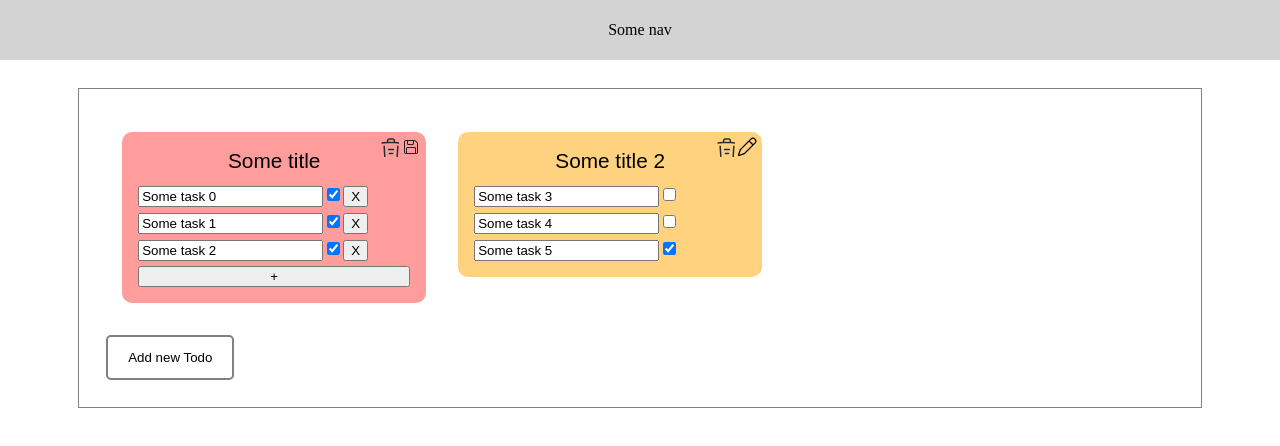
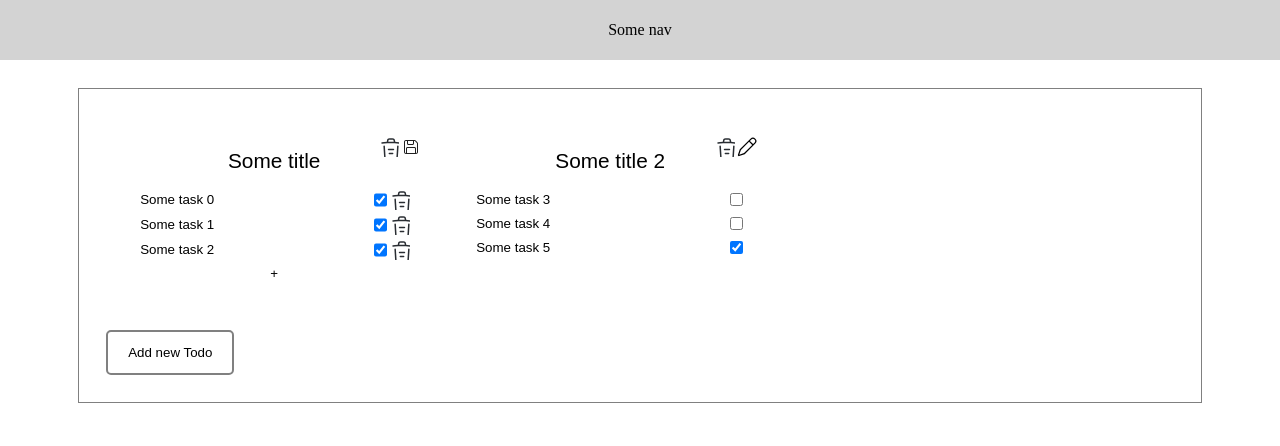
Before and after one commit to ImaSerix/todoApp-front, a React (Vite) app: page / in a window 1280 px wide. Both pictures are taken after a click on the button 411 px from the left and 147 px from the top of the page. Shown: the top 446 px of the page. Built offline with nearby package versions, Linux system fonts and the light colour scheme.

Commit message:
refactoring: Now project follows BEM methodology feature: In todoAPI and todoSLice added support for main color in rgba

```diff
--- a/src/App.css
+++ b/src/App.css
@@ -1,10 +1,10 @@
-.App{
+.app{
   display: grid;
   grid-template-columns: 1fr;
   grid-template-rows: 60px auto;
 }
 
-.App-nav{
+.app__nav{
   position: fixed;
   display: grid;
   justify-content: center;
@@ -16,7 +16,7 @@
   background-color: lightgray;
 }
 
-.App-content{
+.app__content{
   border: 1px solid gray;
   padding: 0.7em;
   grid-row: 2;
--- a/src/App.tsx
+++ b/src/App.tsx
@@ -4,11 +4,11 @@ import TodoContainer from "./features/todo/todoContainer.tsx";
 function App() {
 
   return (
-    <div className="App">
-        <nav className="App-nav">
+    <div className="app">
+        <nav className="app__nav">
             Some nav
         </nav>
-        <div className={'App-content'}>
+        <div className={'app__content'}>
             <TodoContainer />
         </div>
     </div>
--- a/src/api/todoAPI.ts
+++ b/src/api/todoAPI.ts
@@ -13,7 +13,12 @@ const data: iData = {
         {
             id: 0,
             title: "Some title",
-            color: '#FF000063',
+            color: {
+                red: 255,
+                green:0,
+                blue: 0,
+                opacity: 0.8,
+            },
             tasks: [
                 {
                     id: 0,
@@ -38,7 +43,12 @@ const data: iData = {
         {
             id: 1,
             title: "Some title 2",
-            color: '#FFA5007F',
+            color: {
+                red: 125,
+                green:125,
+                blue: 0,
+                opacity: 0.8,
+            },
             tasks: [
                 {
                     id: 3,
--- a/src/features/todo/task.tsx
+++ b/src/features/todo/task.tsx
@@ -18,9 +18,11 @@ const Task = ({ task, taskHandlers, editMode}: iTaskProps) => {
     }
 
     return <div className="task">
-        <input type={'task__text'} value={task.text} onChange={handleTextChange} readOnly={!editMode}></input>
+        <input className={'task__text'} value={task.text} onChange={handleTextChange} readOnly={!editMode}></input>
         <input className={'task__checkBox'} type={'checkbox'} onChange={() => taskHandlers.handleTaskStatusToggle(task.id)} checked={task.completed}/>
-        <button className={'task__button-remove'} onClick={()=> taskHandlers.handleRemoveTask(task.id)} hidden={!editMode}>X</button>
+        <button className={'task__delete-button'} onClick={()=> taskHandlers.handleRemoveTask(task.id)} hidden={!editMode}>
+            <span className={'img-bin'}></span>
+        </button>
     </div>
 }
 
--- a/src/features/todo/todo.css
+++ b/src/features/todo/todo.css
@@ -1,11 +1,13 @@
-.Todo-container{
+/*Todo Переделать это всё в SASS*/
+
+.todo-container{
     padding:1em;
     display:grid;
     grid-template-columns:1fr;
     gap:1em;
 }
 
-.Todo-container__button-add{
+.todo-container__button-add{
     width: fit-content;
     padding: 1em 1.5em;
     border: 2px solid gray;
@@ -15,17 +17,20 @@
     transition: 0.25s;
 }
 
-.Todo-container__button-add:hover{
+.todo-container__button-add:hover{
     background-color: lightgray;
 }
 
-.Todo-list{
+.todo-list{
     display: flex;
     flex-wrap: wrap;
     justify-content: left;
 }
 
-.Todo{
+.todo{
+    display: grid;
+    grid-template-columns: 1fr;
+    gap:5px;
     position: relative;
     margin: 1em;
     width: fit-content;
@@ -34,7 +39,7 @@
     padding: 1em;
 }
 
-.Todo__title{
+.todo__title{
     background-color: transparent;
     border: none;
     font-size: 1.3em;
@@ -43,14 +48,17 @@
     margin-bottom: 0.5em;
 }
 
-.Todo__tasks{
+.todo__task-list{
     display:grid;
     grid-template-columns:1fr;
     gap: 5px;
 }
 
-.Todo__button-edit, .Todo__button-delete{
+.todo__button-edit, .todo__button-delete{
     position: absolute;
+}
+
+.todo__button-edit, .todo__button-delete, .task__delete-button{
     height: 20px;
     width: 20px;
     padding: 0;
@@ -61,35 +69,81 @@
     border-radius: inherit;
 }
 
-.Todo__button-edit{
+.todo__button-edit{
     top:5px;
     right:5px;
 }
 
-.Todo__button-delete{
+.todo__button-delete{
     top:5px;
     right:27px;
 }
 
-.Todo__button-edit:hover, .Todo__button-delete:hover{
+.todo__button-edit:hover, .Todo__button-delete:hover{
     background: inherit;
 }
 
-.Todo span{
+.todo span{
     display: block;
     width: 100%;
     height: 100%;
     background-repeat: no-repeat;
 }
 
-.Todo__button-edit span.pen{
+.todo__button-edit span.img-pen{
     background-image: url("../../assets/edit-button.svg");
 }
 
-.Todo__button-edit span.discrete{
+.todo__button-edit span.img-discrete{
     background-image: url("../../assets/save-button.svg");
 }
 
-.Todo__button-delete span.bin{
+span.img-bin{
     background-image: url("../../assets/delete-button.svg");
 }
+
+.todo .task__text{
+    cursor: default;
+}
+
+.todo .task__checkBox{
+    cursor: pointer;
+}
+
+.todo.edit-mode .task__text{
+    cursor: text;
+}
+
+.task{
+    display: flex;
+}
+
+.task__text{
+    flex-grow: 1;
+    background-color: transparent;
+    border: none;
+    border-bottom: 1px solid inherit;
+}
+
+.task__text:focus{
+    outline: none;
+}
+
+.task__delete-button{
+    flex-grow: 0;
+}
+
+.task:has(.task__delete-button:hover) .task__text{
+    text-decoration: line-through;
+}
+
+.todo .tasks__button-add{
+    background-color: transparent;
+    border: none;
+    border-radius: inherit;
+    cursor:pointer;
+}
+.todo .tasks__button-add:hover{
+    background-color: inherit;
+    opacity: 0.2;
+}
--- a/src/features/todo/todo.tsx
+++ b/src/features/todo/todo.tsx
@@ -1,6 +1,6 @@
 import Task from "./task.tsx";
 import {iTask, iTodo} from "./types.ts";
-import {ChangeEvent, useEffect, useState} from "react";
+import {ChangeEvent, CSSProperties, useEffect, useState} from "react";
 import {iTaskHandlers, iTodoHandlers} from "./todoContainer.tsx";
 
 // Todo - оформить, выделять edit-mode
@@ -9,46 +9,52 @@ import {iTaskHandlers, iTodoHandlers} from "./todoContainer.tsx";
 interface iTodoProps {
     todo: iTodo,
     tasks: iTask[],
-    todoHandlers:Omit <iTodoHandlers, 'handleAddTodo'>,
-    taskHandlers:iTaskHandlers,
+    todoHandlers: Omit<iTodoHandlers, 'handleAddTodo'>,
+    taskHandlers: iTaskHandlers,
 }
 
-const Todo = ({ todo, tasks, todoHandlers, taskHandlers }: iTodoProps) => {
+const Todo = ({todo, tasks, todoHandlers, taskHandlers}: iTodoProps) => {
 
     const [completed, setCompleted] = useState(true);
 
-    useEffect(()=>{
+    useEffect(() => {
         let isTodoCompleted = true;
-        for (const task of tasks){
+        for (const task of tasks) {
             if (!task.completed) {
                 isTodoCompleted = false
                 break;
             }
         }
-        setCompleted (isTodoCompleted);
-    },[tasks]);
+        setCompleted(isTodoCompleted);
+    }, [tasks]);
 
-    const handleTitleTextChange = (e:ChangeEvent<HTMLInputElement>) =>{
+    const handleTitleTextChange = (e: ChangeEvent<HTMLInputElement>) => {
         todoHandlers.handleTodoTitleTextUpdate(todo.id, e.target.value);
     }
 
-    //Todo Посмотреть норм ли решение пихать такое в style
-    return <div style={{backgroundColor: todo.color}} className={`Todo ${completed ? "Completed" : ""} ${todo.editMode ? "edit-mode" : ""} `.trim()}>
-        <input className={'Todo__title'} onChange={handleTitleTextChange} value={todo.title} readOnly={!todo.editMode}/>
-        <div className="Todo__tasks">
+
+    return <div style={{
+        '--todo-color-red': todo.color.red,
+        '--todo-color-green': todo.color.green,
+        '--todo-color-blue': todo.color.blue,
+        '--todo-color-opacity': todo.color.opacity,
+    } as CSSProperties} className={`todo ${completed ? "todo--completed" : ""} ${todo.editMode ? "todo--edit-mode" : ""} `.trim()}>
+        <input className={'todo__title'} onChange={handleTitleTextChange} value={todo.title} readOnly={!todo.editMode}/>
+        <div className="todo__task-list">
             {tasks.map((task: iTask) =>
-                (<Task task = {task}
+                (<Task task={task}
                        key={task.id}
                        editMode={todo.editMode}
                        taskHandlers={taskHandlers}/>
                 ))}
-            {todo.editMode?<button className={'tasks__button-add'} onClick={() => taskHandlers.handleAddTask(todo.id)} >+</button>: ''}
         </div>
-        <button className={`Todo__button-edit`} onClick={()=>todoHandlers.handleEditModeToggle(todo.id)}>
-            <span className={`${todo.editMode? 'discrete':'pen'}`} />
+        {todo.editMode ?
+            <button className={'tasks__button-add'} onClick={() => taskHandlers.handleAddTask(todo.id)}>+</button> : ''}
+        <button className={`todo__button-edit`} onClick={() => todoHandlers.handleEditModeToggle(todo.id)}>
+            <span className={`${todo.editMode ? 'img-discrete' : 'img-pen'}`}/>
         </button>
-        <button className={'Todo__button-delete'} onClick={() => todoHandlers.handleRemoveTodo(todo.id)}>
-            <span className={`bin`}/>
+        <button className={'todo__button-delete'} onClick={() => todoHandlers.handleRemoveTodo(todo.id)}>
+            <span className={`img-bin`}/>
         </button>
     </div>
 }
--- a/src/features/todo/todoList.tsx
+++ b/src/features/todo/todoList.tsx
@@ -20,8 +20,8 @@ const TodoList = ({
     if (Object.keys(todos).length == 0) {
     }
 
-    return <div className={'Todo-container'}>
-        <div className={'Todo-list'}>
+    return <div className={'todo-container'}>
+        <div className={'todo-list'}>
             {
                 Object.keys(todos).length == 0? <div>{'Todo list is empty'}</div>:
                 Object.keys(todos).map((taskId) => {
@@ -36,7 +36,7 @@ const TodoList = ({
                 })
             }
         </div>
-        <button className={'Todo-container__button-add'} onClick={todoHandlers.handleAddTodo}>{'Add new Todo'}</button>
+        <button className={'todo-container__button-add'} onClick={todoHandlers.handleAddTodo}>{'Add new Todo'}</button>
     </div>
 }
 export default TodoList;
--- a/src/features/todo/todoSlice.ts
+++ b/src/features/todo/todoSlice.ts
@@ -112,7 +112,7 @@ const todoSlice = createSlice({
         addTodo: (state) => {
             const todoId = state.todos.nextId;
             state.todos.updated.push(todoId);
-            state.todos.data[state.todos.nextId++] = {id:todoId, idInDb: null, editMode: true, tasks: [], title: 'Unnamed', color:'#FFFFFF'};
+            state.todos.data[state.todos.nextId++] = {id:todoId, idInDb: null, editMode: true, tasks: [], title: 'Unnamed', color:{red: 0, blue: 0, green: 0, opacity:0}};
         },
         removeTodo: (state, action: PayloadAction<todoIdPayload>) => {
             const todo = state.todos.data[action.payload.todoId];
```
Also changed, not shown: src/features/todo/types.ts (+10 -2 lines).
